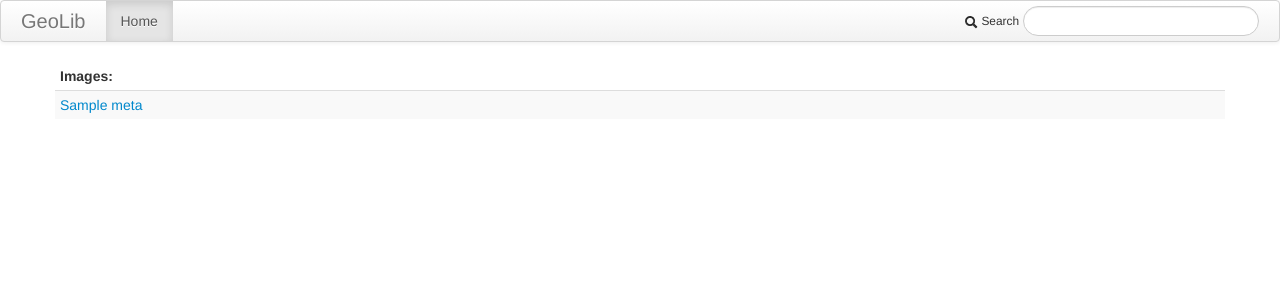
After one commit to loum/geolib, a Flask app: template geolib/templates/results.html in a window 1280 px wide. The commit adds this page. Shown: the top 300 px of the page. Run offline with Flask 2, Linux system fonts and the light colour scheme; the template is opened without the code that fills it: most values are stand-ins (such as "Sample title", 1, 10 or a date in 2020); parts of the project's set-up code (start-up, migrations or seed data) failed here and were passed over.

```diff
--- a/config.py
+++ b/config.py
@@ -2,3 +2,4 @@ CSRF_ENABLED = True
 SECRET_KEY = 'you-will-never-guess'
 
 META_REST_URL = 'http://192.168.141.37:5150/geolib/meta/v0.1/'
+FREE_TEXT_URL = 'http://192.168.141.37:5150/geolib/meta/v0.1/search?'
--- a/geolib/templates/base.html
+++ b/geolib/templates/base.html
@@ -21,9 +21,12 @@
       <ul class="nav">
         <li class="active"><a href="/geolib/index.html">Home</a></li>
       </ul>
-      <form class="navbar-search pull-right hidden-phone" action="/search">
+      <form class="navbar-search
+            pull-right
+            hidden-phone"
+            action="/geolib/search">
         <small><i class="icon-search"></i> Search</small>
-        <input name="query" type="text" class="search-query" placeholder="">
+        <input name="q" type="text" class="search-query" placeholder="">
       </form>
     </div>
   </div>
--- /dev/null
+++ b/geolib/templates/results.html
@@ -0,0 +1,26 @@
+{% extends "base.html" %}
+
+{% block title %}Search Results{% endblock %}
+
+{% block content %}
+  <div class="container">
+
+    <table class="table table-hover table-striped table-condensed">
+      <thead>
+        <tr>
+          <th>Images:</th>
+        </tr>
+      </thead>
+      {% for meta in result.metas %}
+      <tr>
+        <td>
+          <a href="/geolib/meta/results%3Frow_id%3D{{ meta }}">
+            {{ meta }}
+          </a>
+        </td>
+      </tr>
+      {% endfor %}
+    </table>
+
+  </div>
+{% endblock %}
```
Also changed, not shown: geolib/templates/meta.html (+11 -5 lines), geolib/views.py (+15 -0 lines).
